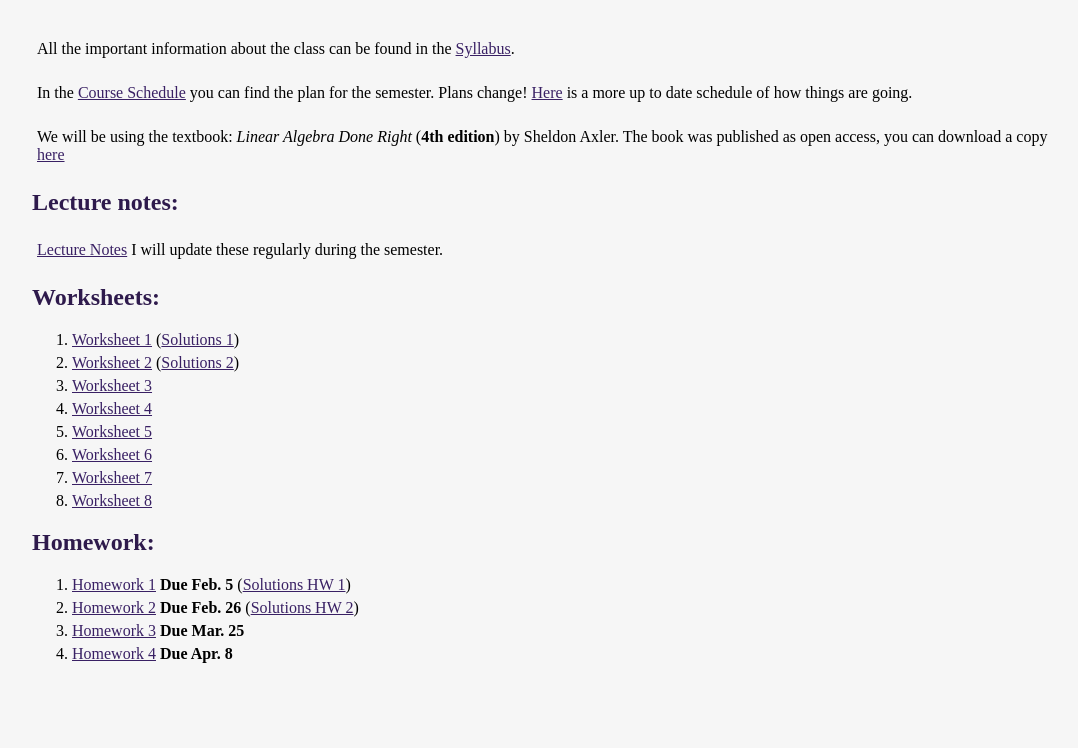
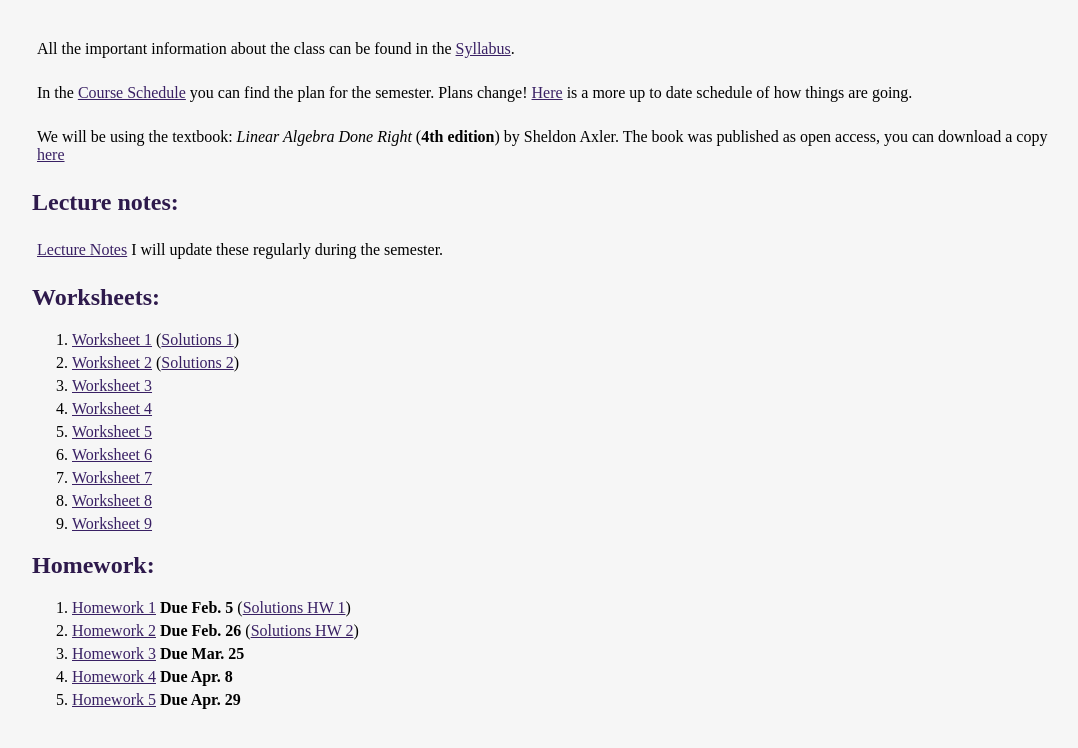
Before and after one commit to AronAH88/AronAH88.github.io, a plain HTML site: page teaching/math2102/math2102.html in a window 1280 px wide. Shown: the part 162-910 px from the top of the page, without its empty margins (78-1156 px from the left). Drawn offline with Linux system fonts and the light colour scheme.

Commit message:
lec-ws9-hw5-diary-updates

```diff
--- a/teaching/math2102/math2102.html
+++ b/teaching/math2102/math2102.html
@@ -108,6 +108,7 @@
 	<li><a href="ws/ws6.pdf">Worksheet 6</a></li>
 	<li><a href="ws/ws7.pdf">Worksheet 7</a></li>
 	<li><a href="ws/ws8.pdf">Worksheet 8</a></li>
+	<li><a href="ws/ws9.pdf">Worksheet 9</a></li>
 </ol>
 
 <h2>Homework:</h2>
@@ -116,6 +117,7 @@
 	<li><a href="hw/hw2.pdf">Homework 2</a> <b>Due Feb. 26</b> (<a href="hw/hw2-sol.pdf">Solutions HW 2</a>) </li>
 	<li><a href="hw/hw3.pdf">Homework 3</a> <b>Due Mar. 25</b> </li>
 	<li><a href="hw/hw4.pdf">Homework 4</a> <b>Due Apr. 8</b> </li>
+	<li><a href="hw/hw5.pdf">Homework 5</a> <b>Due Apr. 29</b> </li>
 </ol>
 
 <!-- <h2>References:</h2>
```
Also changed, not shown: 7 other files.
